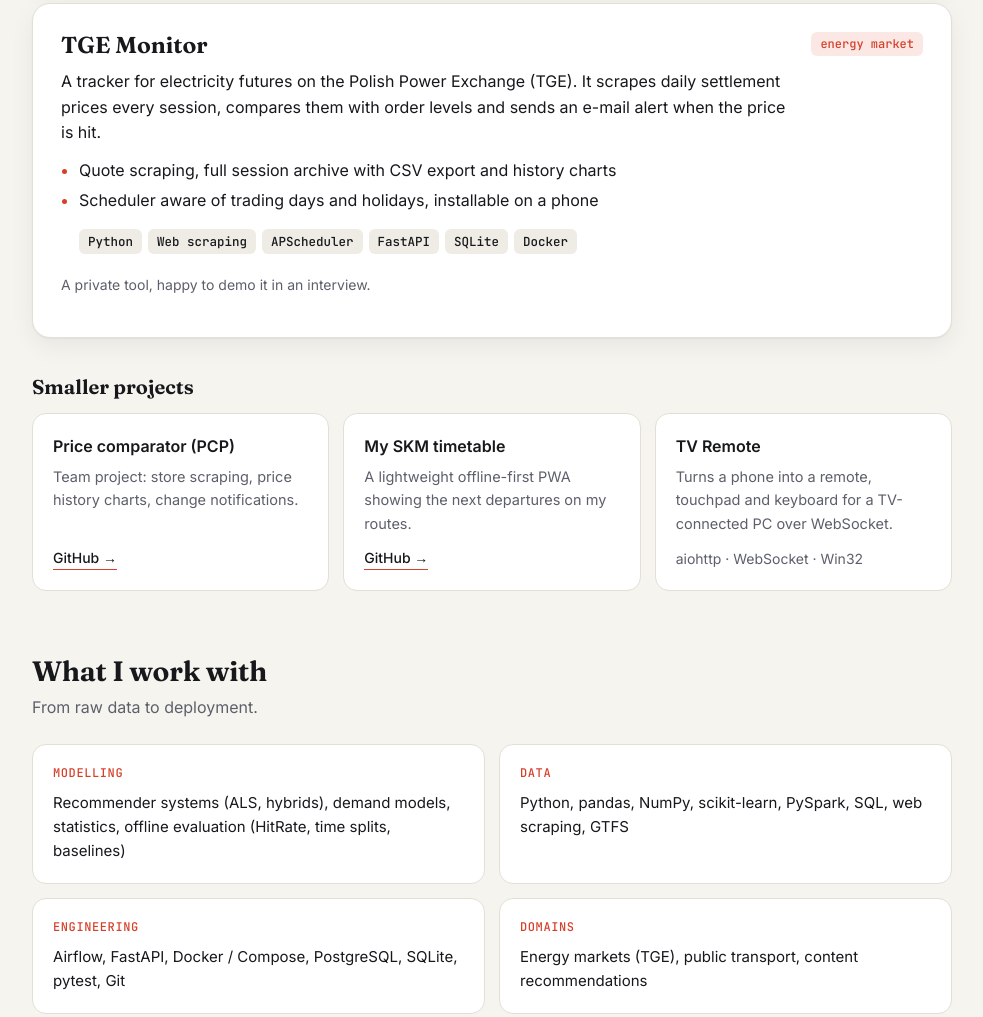
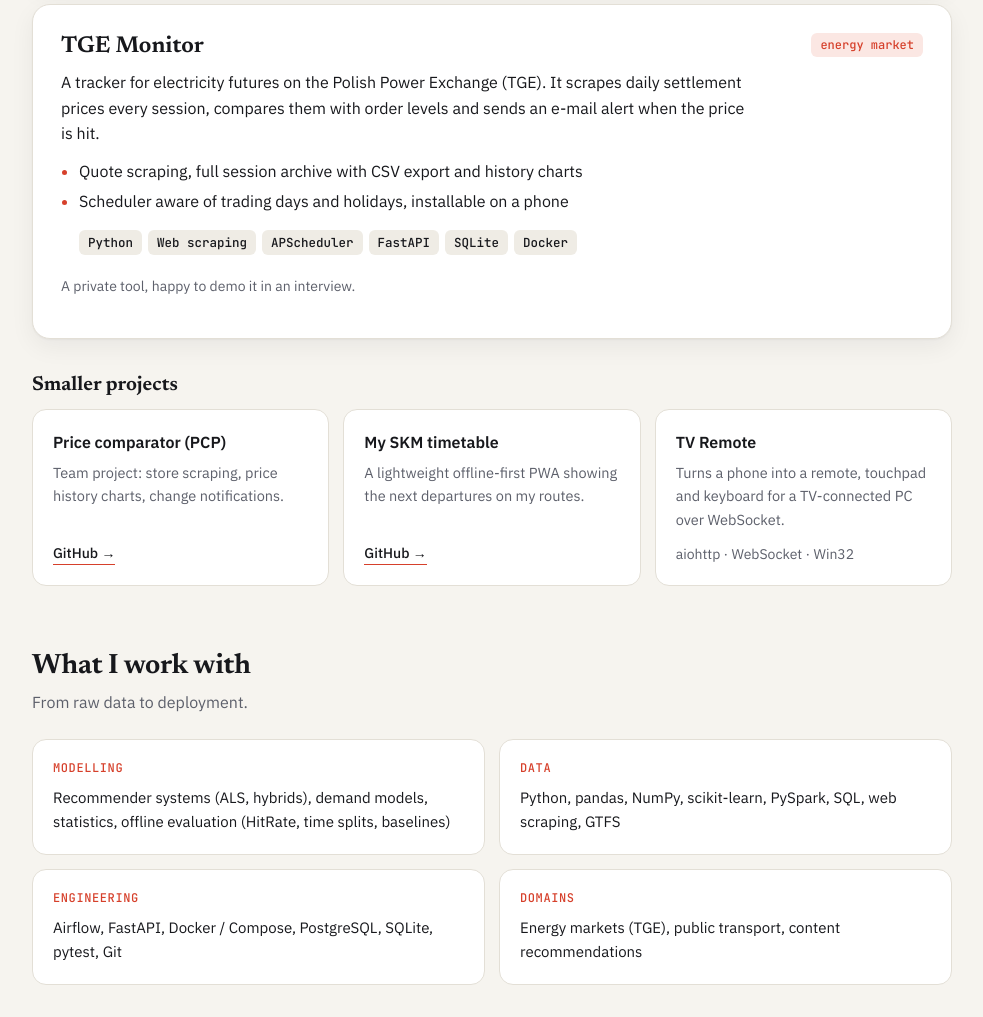
Before and after one commit to ASTYU27/STRONA_O_MNIE, a plain HTML site: page index.html in a window 1280 px wide. Shown: the part 1637-2654 px from the top of the page, without its empty margins (148-1131 px from the left). Drawn offline with Linux system fonts and the light colour scheme.

Commit message:
Fonty Newsreader + IBM Plex Sans, poprawna hierarchia nagłówków
Co-Authored-By: Claude Opus 5.5 <noreply@anthropic.com>

```diff
--- a/index.html
+++ b/index.html
@@ -14,7 +14,7 @@
 <link rel="icon" href="assets/avatar.jpg">
 <link rel="preconnect" href="https://fonts.googleapis.com">
 <link rel="preconnect" href="https://fonts.gstatic.com" crossorigin>
-<link href="https://fonts.googleapis.com/css2?family=Fraunces:opsz,wght@9..144,500;9..144,650&family=Inter:wght@400;500;600&family=JetBrains+Mono:wght@500&display=swap" rel="stylesheet">
+<link href="https://fonts.googleapis.com/css2?family=Newsreader:opsz,wght@6..72,500;6..72,650&family=IBM+Plex+Sans:wght@400;500;600&family=JetBrains+Mono:wght@500&display=swap" rel="stylesheet">
 <style>
 :root{
   --bg:#f6f4ef; --surface:#ffffff; --ink:#17181c; --muted:#5d606b; --line:#e3dfd6;
@@ -33,7 +33,7 @@
 }
 *{box-sizing:border-box}
 html{-webkit-text-size-adjust:100%;scroll-behavior:smooth}
-body{margin:0;background:var(--bg);color:var(--ink);font:16px/1.6 Inter,system-ui,sans-serif}
+body{margin:0;background:var(--bg);color:var(--ink);font:16px/1.6 "IBM Plex Sans",system-ui,sans-serif}
 a{color:inherit}
 .wrap{max-width:960px;margin:0 auto;padding:0 20px}
 html[data-lang="pl"] [lang="en"], html[data-lang="en"] [lang="pl"]{display:none !important}
@@ -41,18 +41,18 @@ html[data-lang="pl"] [lang="en"], html[data-lang="en"] [lang="pl"]{display:none
 /* top bar */
 .bar{display:flex;justify-content:flex-end;align-items:center;gap:8px;padding:12px 0;position:sticky;top:0;z-index:10;background:var(--bg)}
 .seg{display:inline-flex;background:var(--surface);border:1px solid var(--line);border-radius:999px;padding:3px}
-.seg button{font:500 14px Inter,sans-serif;color:var(--muted);background:none;border:0;border-radius:999px;padding:7px 14px;cursor:pointer;transition:background .15s,color .15s}
+.seg button{font:500 14px "IBM Plex Sans",sans-serif;color:var(--muted);background:none;border:0;border-radius:999px;padding:7px 14px;cursor:pointer;transition:background .15s,color .15s}
 .seg button[aria-pressed="true"]{background:var(--ink);color:var(--bg)}
 .seg button:not([aria-pressed="true"]):hover{color:var(--ink)}
 .toggle{height:38px;width:38px;padding:0}
-.toggle{font:500 13px Inter,sans-serif;background:var(--surface);color:var(--ink);border:1px solid var(--line);border-radius:999px;padding:6px 12px;cursor:pointer}
+.toggle{font:500 13px "IBM Plex Sans",sans-serif;background:var(--surface);color:var(--ink);border:1px solid var(--line);border-radius:999px;padding:6px 12px;cursor:pointer}
 .toggle:hover{border-color:var(--ink)}
 
 /* hero */
 .hero{display:grid;grid-template-columns:auto 1fr;gap:36px;align-items:center;padding:28px 0 48px}
 .avatar{width:168px;height:168px;border-radius:50%;object-fit:cover;box-shadow:0 0 0 6px var(--surface),0 0 0 7px var(--line)}
 .eyebrow{font:500 13px "JetBrains Mono",monospace;letter-spacing:.04em;color:var(--accent);text-transform:uppercase;margin:0 0 6px}
-h1{font:650 clamp(40px,7vw,64px)/1.02 Fraunces,Georgia,serif;letter-spacing:-.02em;margin:0 0 14px}
+h1{font:650 clamp(40px,7vw,64px)/1.02 Newsreader,Georgia,serif;letter-spacing:-.02em;margin:0 0 14px}
 .lead{font-size:clamp(17px,2.2vw,20px);color:var(--ink);max-width:58ch;margin:0 0 10px}
 .meta{color:var(--muted);margin:0 0 22px;font-size:15px}
 .cta{display:flex;flex-wrap:wrap;gap:10px}
@@ -64,17 +64,17 @@ h1{font:650 clamp(40px,7vw,64px)/1.02 Fraunces,Georgia,serif;letter-spacing:-.02
 /* numbers */
 .nums{display:grid;grid-template-columns:repeat(3,1fr);gap:1px;background:var(--line);border:1px solid var(--line);border-radius:16px;overflow:hidden;margin-bottom:64px}
 .num{background:var(--surface);padding:20px 22px}
-.num b{display:block;font:650 34px/1.1 Fraunces,Georgia,serif;letter-spacing:-.01em}
+.num b{display:block;font:650 34px/1.1 Newsreader,Georgia,serif;letter-spacing:-.01em}
 .num span{color:var(--muted);font-size:14px}
 
 /* sections */
-h2{font:650 28px/1.2 Fraunces,Georgia,serif;margin:0 0 6px;letter-spacing:-.01em}
+h2{font:650 28px/1.2 Newsreader,Georgia,serif;margin:0 0 6px;letter-spacing:-.01em}
 .sub{color:var(--muted);margin:0 0 24px}
 section{margin-bottom:64px}
 
 .proj{background:var(--surface);border:1px solid var(--line);border-radius:18px;padding:28px;margin-bottom:18px;box-shadow:var(--shadow)}
 .proj-head{display:flex;justify-content:space-between;align-items:flex-start;gap:16px;flex-wrap:wrap;margin-bottom:10px}
-.proj h3{font:650 23px/1.2 Fraunces,Georgia,serif;margin:0}
+.proj h3{font:650 23px/1.2 Newsreader,Georgia,serif;margin:0}
 .tag{font:500 12px "JetBrains Mono",monospace;color:var(--accent);background:var(--accent-soft);padding:4px 9px;border-radius:6px;white-space:nowrap}
 .proj p{margin:0 0 12px;max-width:72ch}
 .proj ul{margin:0 0 16px;padding-left:18px;max-width:72ch}
@@ -82,7 +82,7 @@ section{margin-bottom:64px}
 .proj li::marker{color:var(--accent)}
 .result{display:flex;flex-wrap:wrap;gap:22px;padding:14px 16px;background:var(--chip);border-radius:12px;margin:0 0 16px}
 .result div{font-size:13px;color:var(--muted)}
-.result b{display:block;font:650 22px/1.2 Fraunces,Georgia,serif;color:var(--ink)}
+.result b{display:block;font:650 22px/1.2 Newsreader,Georgia,serif;color:var(--ink)}
 .result .win b{color:var(--accent)}
 .stack{display:flex;flex-wrap:wrap;gap:6px;margin:0 0 16px;padding:0;list-style:none}
 .stack li{font:500 12.5px "JetBrains Mono",monospace;background:var(--chip);padding:4px 9px;border-radius:6px}
@@ -99,7 +99,7 @@ section{margin-bottom:64px}
 
 .skills{display:grid;grid-template-columns:repeat(2,1fr);gap:14px}
 .skill{background:var(--surface);border:1px solid var(--line);border-radius:14px;padding:20px}
-.skill h4{margin:0 0 10px;font:500 12px "JetBrains Mono",monospace;text-transform:uppercase;letter-spacing:.05em;color:var(--accent)}
+.skill h3{margin:0 0 10px;font:500 12px "JetBrains Mono",monospace;text-transform:uppercase;letter-spacing:.05em;color:var(--accent)}
 .skill p{margin:0;font-size:15px}
 
 .contact{background:var(--ink);color:var(--bg);border-radius:22px;padding:40px;text-align:center}
@@ -235,7 +235,7 @@ footer{color:var(--muted);font-size:13px;text-align:center;padding:28px 0 40px}
     <p class="note" lang="en">A private tool, happy to demo it in an interview.</p>
   </article>
 
-  <h3 style="font:650 20px Fraunces,Georgia,serif;margin:36px 0 14px"><span lang="pl">Mniejsze projekty</span><span lang="en">Smaller projects</span></h3>
+  <h3 style="font:650 20px Newsreader,Georgia,serif;margin:36px 0 14px"><span lang="pl">Mniejsze projekty</span><span lang="en">Smaller projects</span></h3>
   <div class="small">
     <div class="mini">
       <h4><span lang="pl">Porównywarka cen (PCP)</span><span lang="en">Price comparator (PCP)</span></h4>
@@ -262,10 +262,10 @@ footer{color:var(--muted);font-size:13px;text-align:center;padding:28px 0 40px}
   <h2><span lang="pl">Czym pracuję</span><span lang="en">What I work with</span></h2>
   <p class="sub"><span lang="pl">Od surowych danych do wdrożenia.</span><span lang="en">From raw data to deployment.</span></p>
   <div class="skills">
-    <div class="skill"><h4><span lang="pl">Modelowanie</span><span lang="en">Modelling</span></h4><p lang="pl">Systemy rekomendacyjne (ALS, hybrydy), modele popytu, statystyka, ewaluacja offline (HitRate, podział czasowy, baseline'y)</p><p lang="en">Recommender systems (ALS, hybrids), demand models, statistics, offline evaluation (HitRate, time splits, baselines)</p></div>
-    <div class="skill"><h4><span lang="pl">Dane</span><span lang="en">Data</span></h4><p>Python, pandas, NumPy, scikit-learn, PySpark, SQL, web scraping, GTFS</p></div>
-    <div class="skill"><h4><span lang="pl">Inżynieria</span><span lang="en">Engineering</span></h4><p>Airflow, FastAPI, Docker / Compose, PostgreSQL, SQLite, pytest, Git</p></div>
-    <div class="skill"><h4><span lang="pl">Domeny</span><span lang="en">Domains</span></h4><p lang="pl">Rynek energii (TGE), transport publiczny, rekomendacje treści</p><p lang="en">Energy markets (TGE), public transport, content recommendations</p></div>
+    <div class="skill"><h3><span lang="pl">Modelowanie</span><span lang="en">Modelling</span></h3><p lang="pl">Systemy rekomendacyjne (ALS, hybrydy), modele popytu, statystyka, ewaluacja offline (HitRate, podział czasowy, baseline'y)</p><p lang="en">Recommender systems (ALS, hybrids), demand models, statistics, offline evaluation (HitRate, time splits, baselines)</p></div>
+    <div class="skill"><h3><span lang="pl">Dane</span><span lang="en">Data</span></h3><p>Python, pandas, NumPy, scikit-learn, PySpark, SQL, web scraping, GTFS</p></div>
+    <div class="skill"><h3><span lang="pl">Inżynieria</span><span lang="en">Engineering</span></h3><p>Airflow, FastAPI, Docker / Compose, PostgreSQL, SQLite, pytest, Git</p></div>
+    <div class="skill"><h3><span lang="pl">Domeny</span><span lang="en">Domains</span></h3><p lang="pl">Rynek energii (TGE), transport publiczny, rekomendacje treści</p><p lang="en">Energy markets (TGE), public transport, content recommendations</p></div>
   </div>
 </section>
 
```
